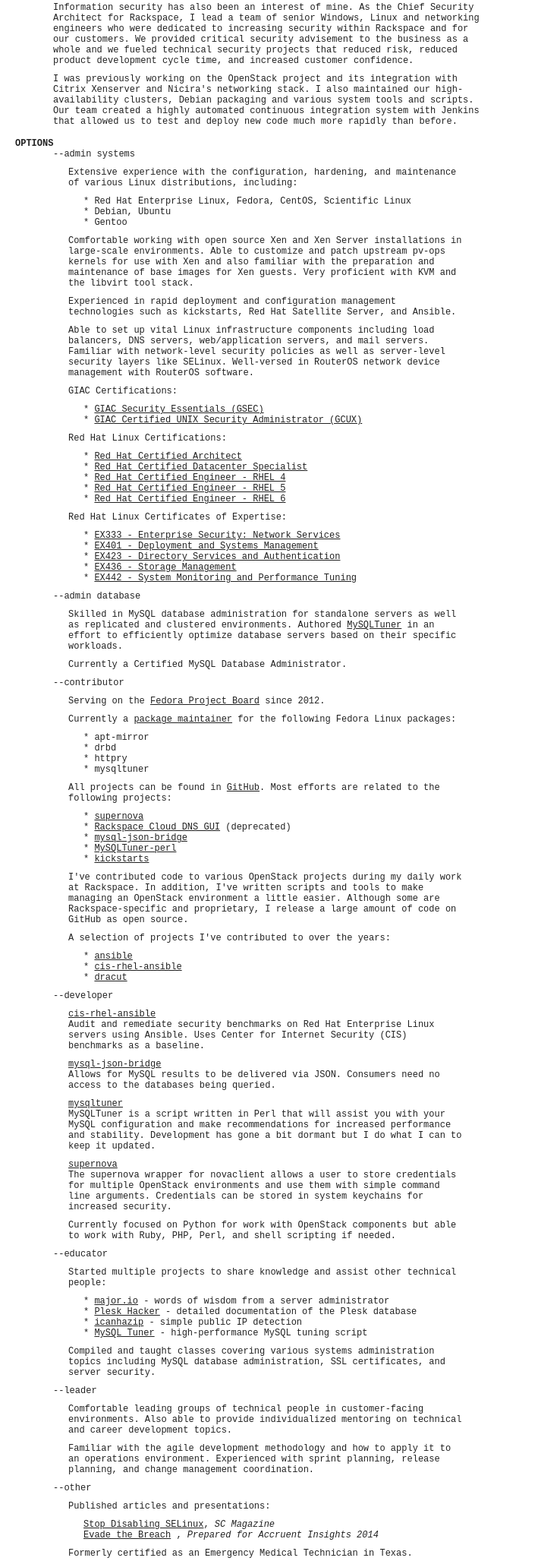
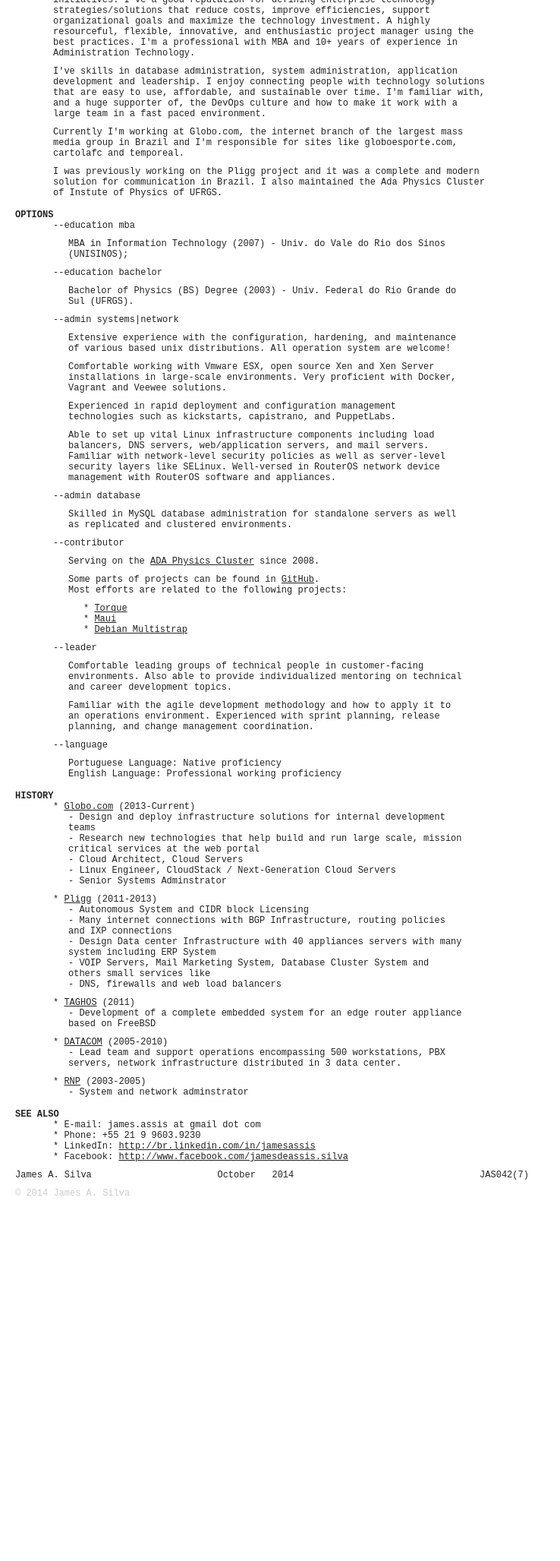
Before and after one commit to jas042/resume, a plain HTML site: page index.html in a window 1280 px wide. Shown: the part 282-2337 px from the top of the page at 76% size, without its empty margins (0-738 px from the left). After the commit the page ends 1880 px from the top, so only its background shows below. Drawn offline with Linux system fonts and the light colour scheme.

Commit message:
Updated October 2014

```diff
--- a/index.html
+++ b/index.html
@@ -1,6 +1,6 @@
 <!DOCTYPE html>
 <head>
-  <title>JAS042(8) - System Administrator and Infrastructure Architect - Resume</title>
+  <title>JAS042(7) - System Administrator and Infrastructure Architect - Resume</title>
   <meta http-equiv="content-type" content="text/html;charset=utf-8">
   <style type="text/css">
     body {
@@ -63,235 +63,116 @@
 <div class="linkfloater">
   <span>James's Links</span><hr>
   <a href="http://github.com/jas042">GitHub</a><br>
-  <a href="https://www.linkedin.com/in/jamesdeassis">LinkedIn</a><br><br>
+  <a href="https:/ /www.linkedin.com/in/jamesdeassis">LinkedIn</a><br>
+  <a href="http://www.facebook.com/jamesdeassis.silva">Facebook</a><br><br>
   Why does<br>this resume<br>look strange?<br>
   It's a <a href="http://en.wikipedia.org/wiki/Man_page">man page</a>!
 </div>
 
 <pre class="manheader">
-JAS042(8)	System Administrator and Infrastructure Architect - Resume	JAS042(8)
+JAS042(7)	Resume - System Administrator and Infrastructure Architect	JAS042(7)
 </pre>
 <h1>NAME</h1>
 <p class="subtext">
   James de Assis Silva<br />
   35 years<br />
   +55 21 9 9603.9230<br />
-  james.assis at gmail.com
+  james.assis at gmail dot com<br />
+  Rio de Janeiro/RJ Brazil
 </p>
-
 <h1>SYNOPSIS</h1>
 <p class="subtext">
-  jas042 [--admin systems|database|cluster|network] [--contributor] [--developer] <br />
-  [--educator] [--leader] [--architect] [--other]
+  jas042 [--education mba|bachelor] [--admin systems|network|database] <br />
+  [--contributor] [--language]
 </p>
 
 <h1>SUMMARY</h1>
 <p class="subtext">
-  I’m a Linux Engineer with skills in database administration, system
-  administration, application development and leadership. I enjoy connecting people with
+  I'm an Infrastructure Analyst and Consultant with longstanding experience leading the implementation and
+  support of enterprise network architectures. Develops and deploys IT vision, policies, project
+  management standards and methodologies to ensure the effective completion of high-visibility
+  initiatives. I've a good reputation for defining enterprise technology strategies/solutions that reduce costs,
+  improve efficiencies, support organizational goals and maximize the technology investment. A highly
+  resourceful, flexible, innovative, and enthusiastic project manager using the best practices.
+  I'm a professional with MBA and 10+ years of experience in Administration Technology.
+</p>
+<p class="subtext">
+  I've skills in database administration, system administration,
+  application development and leadership. I enjoy connecting people with
   technology solutions that are easy to use, affordable, and sustainable over
   time.  I'm familiar with, and a huge supporter of, the DevOps culture and how
   to make it work with a large team in a fast paced environment.
 </p>
 <p class="subtext">
-  Information security has also been an interest of mine.  As the Chief Security
-  Architect for Rackspace, I lead a team of senior Windows, Linux and networking
-  engineers who were dedicated to increasing security within Rackspace and for
-  our customers. We provided critical security advisement to the business as a
-  whole and we fueled technical security projects that reduced risk, reduced
-  product development cycle time, and increased customer confidence.
+  Currently I'm working at Globo.com, the internet branch of the largest mass
+  media group in Brazil and I'm responsible for sites like globoesporte.com, cartolafc and temporeal.
 </p>
 <p class="subtext">
-  I was previously working on the OpenStack project and its integration
-  with Citrix Xenserver and Nicira's networking stack.  I also maintained our
-  high-availability clusters, Debian packaging and various system tools and scripts.
-  Our team created a highly automated continuous integration system with Jenkins
-  that allowed us to test and deploy new code much more rapidly than before.
+  I was previously working on the Pligg project and it was a complete and modern solution
+  for communication in Brazil. I also maintained the Ada Physics Cluster of Instute of
+  Physics of UFRGS.
 </p>
 <h1>OPTIONS</h1>
 <p class="subtext">
-  --admin systems
+  --education mba
+</p>
+<p class="doublesubtext">
+  MBA in Information Technology (2007) - Univ. do Vale do Rio dos Sinos (UNISINOS);
+</p>
+<p class="subtext">
+  --education bachelor
+</p>
+<p class="doublesubtext">
+  Bachelor of Physics (BS) Degree (2003) - Univ. Federal do Rio Grande do Sul (UFRGS).
+</p>
+<p class="subtext">
+  --admin systems|network
 </p>
 <p class="doublesubtext">
   Extensive experience with the configuration, hardening, and maintenance of
-  various Linux distributions, including:
-</p>
-<p class="triplesubtext">
-  * Red Hat Enterprise Linux, Fedora, CentOS, Scientific Linux<br />
-  * Debian, Ubuntu<br />
-  * Gentoo<br />
+  various based unix distributions. All operation system are welcome!
 </p>
 <p class="doublesubtext">
-  Comfortable working with open source Xen and Xen Server installations in
-  large-scale environments. Able to customize and patch upstream pv-ops kernels
-  for use with Xen and also familiar with the preparation and maintenance of
-  base images for Xen guests.  Very proficient with KVM and the libvirt tool stack.
+  Comfortable working with Vmware ESX, open source Xen and Xen Server installations in
+  large-scale environments. Very proficient with Docker, Vagrant and Veewee solutions.
 </p>
 <p class="doublesubtext">
   Experienced in rapid deployment and configuration management technologies
-  such as kickstarts, Red Hat Satellite Server, and Ansible.
+  such as kickstarts, capistrano, and PuppetLabs.
 </p>
 <p class="doublesubtext">
   Able to set up vital Linux infrastructure components including load balancers,
   DNS servers, web/application servers, and mail servers.  Familiar with
   network-level security policies as well as server-level security layers like
   SELinux.  Well-versed in RouterOS network device management with RouterOS
-  software.
-</p>
-<p class="doublesubtext">
-  GIAC Certifications:
-</p>
-<p class="triplesubtext">
-  * <a href="http://www.giac.org/certified-professional/major-hayden/138471">
-      GIAC Security Essentials (GSEC)</a><br />
-  * <a href="http://www.giac.org/certified-professional/major-hayden/138471">
-      GIAC Certified UNIX Security Administrator (GCUX)</a><br />
-</p>
-<p class="doublesubtext">
-  Red Hat Linux Certifications:
-</p>
-<p class="triplesubtext">
-  * <a href="https://www.redhat.com/wapps/training/certification/verify.html?certNumber=110-268-455">
-      Red Hat Certified Architect</a><br />
-  * <a href="https://www.redhat.com/wapps/training/certification/verify.html?certNumber=110-268-455">
-      Red Hat Certified Datacenter Specialist</a><br />
-  * <a href="https://www.redhat.com/wapps/training/certification/verify.html?certNumber=110-268-455">
-      Red Hat Certified Engineer - RHEL 4</a><br />
-  * <a href="https://www.redhat.com/wapps/training/certification/verify.html?certNumber=110-268-455">
-      Red Hat Certified Engineer - RHEL 5</a><br />
-  * <a href="https://www.redhat.com/wapps/training/certification/verify.html?certNumber=110-268-455">
-      Red Hat Certified Engineer - RHEL 6</a><br />
-</p>
-<p class="doublesubtext">
-  Red Hat Linux Certificates of Expertise:
-</p>
-<p class="triplesubtext">
-  * <a href="https://www.redhat.com/wapps/training/certification/verify.html?certNumber=110-268-455">
-    EX333 - Enterprise Security: Network Services</a><br />
-  * <a href="https://www.redhat.com/wapps/training/certification/verify.html?certNumber=110-268-455">
-    EX401 - Deployment and Systems Management</a><br />
-  * <a href="https://www.redhat.com/wapps/training/certification/verify.html?certNumber=110-268-455">
-    EX423 - Directory Services and Authentication</a><br />
-  * <a href="https://www.redhat.com/wapps/training/certification/verify.html?certNumber=110-268-455">
-    EX436 - Storage Management</a><br />
-  * <a href="https://www.redhat.com/wapps/training/certification/verify.html?certNumber=110-268-455">
-    EX442 - System Monitoring and Performance Tuning</a><br />
+  software and appliances.
 </p>
 <p class="subtext">
   --admin database
 </p>
 <p class="doublesubtext">
   Skilled in MySQL database administration for standalone servers as well as
-  replicated and clustered environments.  Authored
-  <a href="http://mysqltuner.com/">MySQLTuner</a> in an effort to efficiently
-  optimize database servers based on their specific workloads.
+  replicated and clustered environments.
 </p>
-<p class="doublesubtext">
-  Currently a Certified MySQL Database Administrator.
-</p>
-
 <p class="subtext">
   --contributor
 </p>
 <p class="doublesubtext">
-  Serving on the <a href="http://fedoraproject.org/wiki/Board">Fedora Project Board</a> since 2012.
+  Serving on the <a href="http://ada.if.ufrgs.br">ADA Physics Cluster</a> since 2008.
 </p>
 <p class="doublesubtext">
-  Currently a
-  <a href="https://admin.fedoraproject.org/pkgdb/users/packages/mhayden">
-  package maintainer</a> for the following Fedora Linux packages:
+  Some parts of projects can be found in
+  <a href="https://github.com/jas042/unixtools/tree/master/cluster_torque">GitHub</a>.<br>
+  Most efforts are related to the following projects:
 </p>
 <p class="triplesubtext">
-  * apt-mirror<br />
-  * drbd<br />
-  * httpry<br />
-  * mysqltuner<br />
+  * <a href="http://www.adaptivecomputing.com/products/open-source/torque/">
+      Torque</a><br />
+  * <a href="http://www.adaptivecomputing.com/products/open-source/maui/">
+      Maui</a><br />
+  * <a href="https://wiki.debian.org/Multistrap">
+      Debian Multistrap</a><br />
 </p>
-<p class="doublesubtext">
-  All projects can be found in
-  <a href="https://github.com/major">GitHub</a>. Most efforts are
-  related to the following projects:
-</p>
-<p class="triplesubtext">
-  * <a href="http://major.github.com/supernova/">
-      supernova</a><br />
-  * <a href="http://major.github.com/rackspace-clouddns-gui/">
-      Rackspace Cloud DNS GUI</a> (deprecated)<br />
-  * <a href="https://github.com/major/mysql-json-bridge">
-      mysql-json-bridge</a><br />
-  * <a href="https://github.com/major/MySQLTuner-perl">
-      MySQLTuner-perl</a><br />
-  * <a href="https://github.com/major/kickstarts">
-      kickstarts</a><br />
-</p>
-<p class="doublesubtext">
-  I've contributed code to various OpenStack projects during my daily work at
-  Rackspace.  In addition, I've written scripts and tools to make managing
-  an OpenStack environment a little easier.  Although some are Rackspace-specific
-  and proprietary, I release a large amount of code on GitHub as open source.
-</p>
-<p class="doublesubtext">
-  A selection of projects I've contributed to over the years:
-</p>
-<p class="triplesubtext">
-  * <a href="https://github.com/ansible/ansible">ansible</a><br />
-  * <a href="https://github.com/major/cis-rhel-ansible">cis-rhel-ansible</a><br />
-  * <a href="https://github.com/haraldh/dracut">dracut</a><br />
-</p>
-
-<p class="subtext">
-  --developer
-</p>
-<p class="doublesubtext">
-  <a href="https://github.com/major/cis-rhel-ansible">cis-rhel-ansible</a><br>
-  Audit and remediate security benchmarks on Red Hat Enterprise Linux servers
-  using Ansible.  Uses Center for Internet Security (CIS) benchmarks as a
-  baseline.
-</p>
-<p class="doublesubtext">
-  <a href="https://github.com/major/mysql-json-bridge">mysql-json-bridge</a><br>
-  Allows for MySQL results to be delivered via JSON.  Consumers need no access to the
-  databases being queried.
-</p>
-<p class="doublesubtext">
-  <a href="https://github.com/major/MySQLTuner-perl">mysqltuner</a><br>
-  MySQLTuner is a script written in Perl that will assist you with your MySQL
-  configuration and make recommendations for increased performance and stability.
-  Development has gone a bit dormant but I do what I can to keep it updated.
-</p>
-<p class="doublesubtext">
-  <a href="https://github.com/major/supernova">supernova</a><br>
-  The supernova wrapper for novaclient allows a user to store credentials for multiple
-  OpenStack environments and use them with simple command line arguments.  Credentials
-  can be stored in system keychains for increased security.
-</p>
-<p class="doublesubtext">
-  Currently focused on Python for work with OpenStack components but able to
-  work with Ruby, PHP, Perl, and shell scripting if needed.
-</p>
-
-<p class="subtext">
-  --educator
-</p>
-<p class="doublesubtext">
-  Started multiple projects to share knowledge and assist other technical people:
-</p>
-<p class="triplesubtext">
-  * <a href="http://major.io/">
-      major.io</a> - words of wisdom from a server administrator<br />
-  * <a href="http://pleskhacker.com/">
-      Plesk Hacker</a> - detailed documentation of the Plesk database<br />
-  * <a href="http://icanhazip.com/">
-      icanhazip</a> - simple public IP detection<br />
-  * <a href="http://mysqltuner.com/">
-      MySQL Tuner</a> - high-performance MySQL tuning script<br />
-</p>
-<p class="doublesubtext">
-  Compiled and taught classes covering various systems administration topics
-  including MySQL database administration, SSL certificates, and server
-  security.
-</p>
-
 <p class="subtext">
   --leader
 </p>
@@ -306,62 +187,66 @@
   and change management coordination.
 </p>
 <p class="subtext">
-  --other
+  --language
 </p>
 <p class="doublesubtext">
-  Published articles and presentations:
+  Portuguese Language: Native proficiency<br>
+  English Language: Professional working proficiency
 </p>
-<p class="triplesubtext">
-  <a href="http://www.scmagazine.com.au/News/340475,stop-disabling-selinux.aspx">Stop Disabling SELinux</a>, <em>SC Magazine</em><br>
-  <a href="https://bit.ly/evadethebreach">Evade the Breach</a>
-  , <em>Prepared for Accruent Insights 2014</em>
+<h1>HISTORY</h1>
+<p class="subtext bottomcut">
+  * <a href="http://www.globo.com/">Globo.com</a>&nbsp(2013-Current)
 </p>
 <p class="doublesubtext">
-  Formerly certified as an Emergency Medical Technician in Texas.
+  - Design and deploy infrastructure solutions for internal development teams<br>
+  - Research new technologies that help build and run large scale, mission critical services at the web portal<br>
+  - Cloud Architect, Cloud Servers<br>
+  - Linux Engineer, CloudStack / Next-Generation Cloud Servers<br>
+  - Senior Systems Adminstrator
 </p>
-
-<h1>HISTORY</h1>
 <p class="subtext bottomcut">
-  * <a href="http://rackspace.com/">Rackspace</a>
+  * <a href="http://www.pligg.com.br">Pligg</a>&nbsp(2011-2013)
 </p>
 <p class="doublesubtext">
-  - Cloud Architect, Cloud Servers<br>
-  - Chief Security Architect, Director<br>
-  - Linux Engineer, OpenStack / Next-Generation Cloud Servers<br>
-  - Engineering Manager, Cloud Servers Operations<br>
-  - Senior Systems Engineer<br>
-  - Linux Systems Administrator
+ - Autonomous System and CIDR block Licensing<br>
+ - Many internet connections with BGP Infrastructure, routing policies and IXP connections<br>
+ - Design Data center Infrastructure with 40 appliances servers with many system including ERP System<br>
+ - VOIP Servers, Mail Marketing System, Database Cluster System and others small services like<br>
+ - DNS, firewalls and web load balancers
 </p>
 <p class="subtext bottomcut">
-  * SecureTrust Corporation<br />
-  &nbsp;&nbsp;(now a wholly owned subsidiary of
-  <a href="http://trustwave.com/">Trustwave Holdings, Inc.</a>)
+  * <a href="http://www.taghos.com.br">TAGHOS</a>&nbsp(2011)
 </p>
 <p class="doublesubtext">
-  - VP of Operations<br />
-  - Lead Developer
+  - Development of a complete embedded system for an edge router appliance based on FreeBSD
 </p>
 <p class="subtext bottomcut">
-  * <a href="http://www.amr.net/">American Medical Response</a>
+  * <a href="http://www.datacom.ind.br">DATACOM</a>&nbsp(2005-2010)
 </p>
 <p class="doublesubtext">
-  - Field Medic / EMT
+  - Lead team and support operations encompassing 500 workstations, PBX servers, network infrastructure distributed in 3 data center.
+</p>
+<p class="subtext bottomcut">
+  * <a href="http://www.rnp.br">RNP</a>&nbsp(2003-2005)
+</p>
+<p class="doublesubtext">
+  - System and network adminstrator
 </p>
 
 <h1>SEE ALSO</h1>
 <p class="subtext">
-  * E-mail:      major at mhtx dot net<br />
-  * Phone:       210.370.7667 (yes, that's 210.370.POOP)<br />
-  * Twitter:     <a href="http://twitter.com/majorhayden">majorhayden</a><br />
-  * IRC:         mhayden on irc.freenode.net
+  * E-mail:      james.assis at gmail dot com<br />
+  * Phone:       +55 21 9 9603.9230<br />
+  * LinkedIn:    <a href="http://br.linkedin.com/in/jamesassis">http://br.linkedin.com/in/jamesassis</A><br />
+  * Facebook:    <a href="http://www.facebook.com/jamesdeassis.silva">http://www.facebook.com/jamesdeassis.silva</a><br />
 </p>
 
 <pre class="manheader">
-Major Hayden                          2014-05-24                                  MAJOR(7)
+James A. Silva                       October   2014                                  JAS042(7)
 </pre>
 
 <p class="footer">
-  &copy; 2014 Major Hayden
+  &copy; 2014 James A. Silva
 </p>
 </body>
 </html>
```
